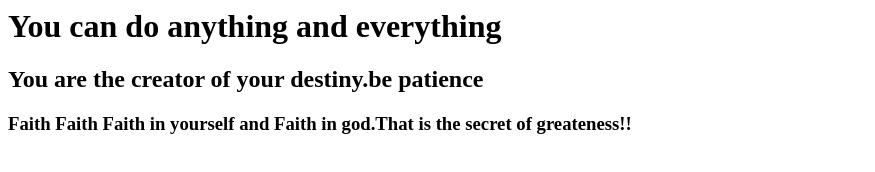
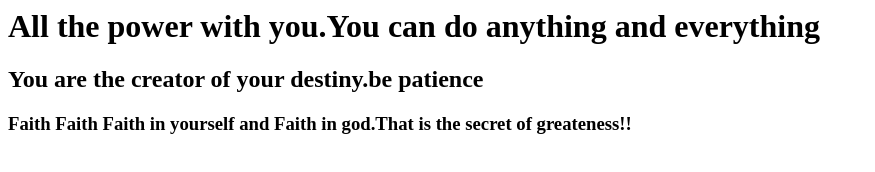
Before and after one commit to shivakumar9999/firstgitrepo1, a plain HTML site: page index.html in a window 1280 px wide. Shown: the whole page, without its empty margins (0-875 px from the left). Drawn offline with Linux system fonts and the light colour scheme.

Commit message:
Revert "Update index.html"
This reverts commit ed221a89160da5c03261ab09e2724a091d24d7e5.

```diff
--- a/index.html
+++ b/index.html
@@ -1,6 +1,6 @@
 <html>
 <body>
-<h1>You can do anything and everything</h1>
+<h1>All the power with you.You can do anything and everything</h1>
 <h2>You are the creator of your destiny.be patience </h2>
 <h3>Faith Faith Faith in yourself and Faith in god.That is the secret of greateness!!</h3>
 </body>
```
